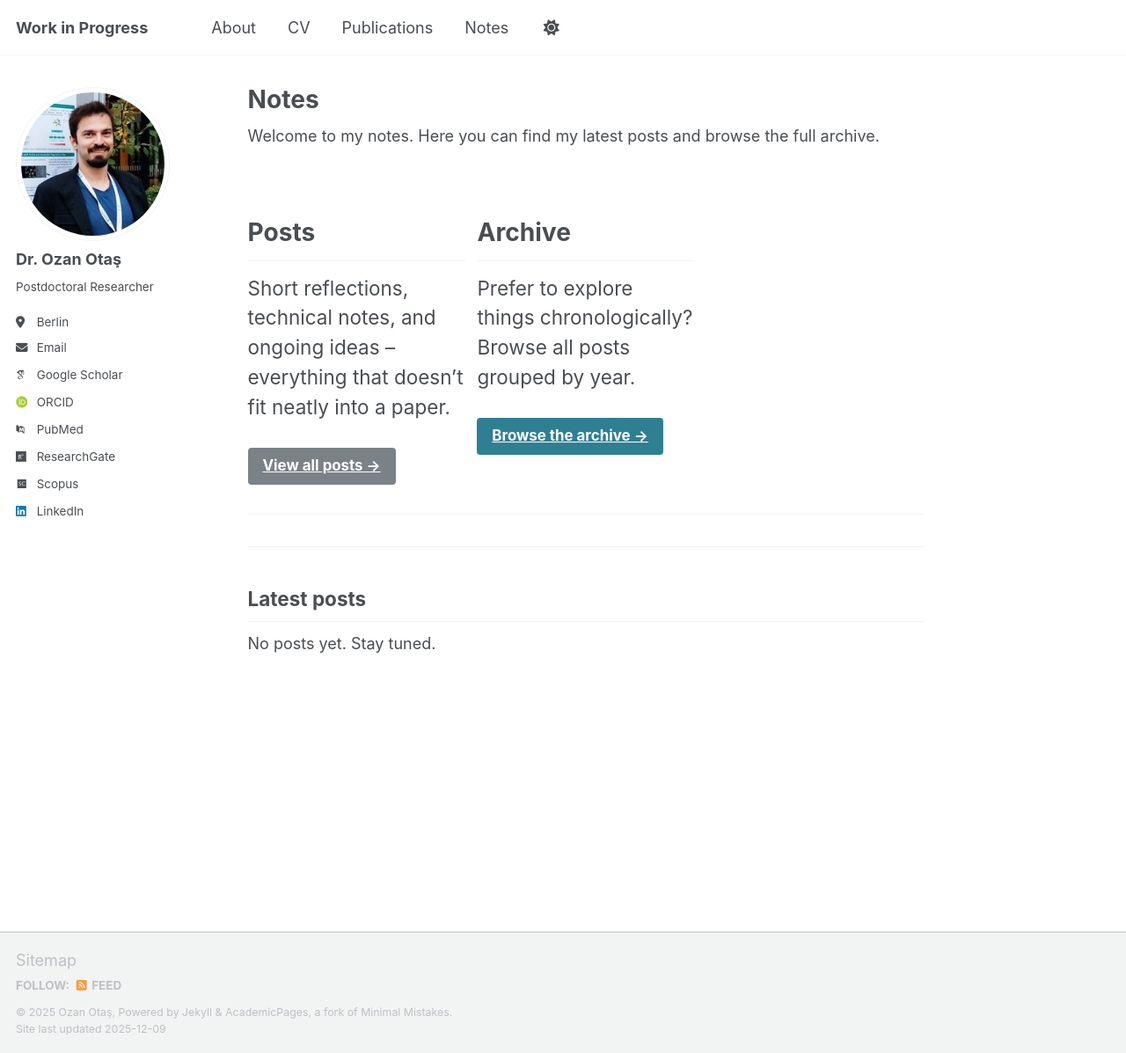
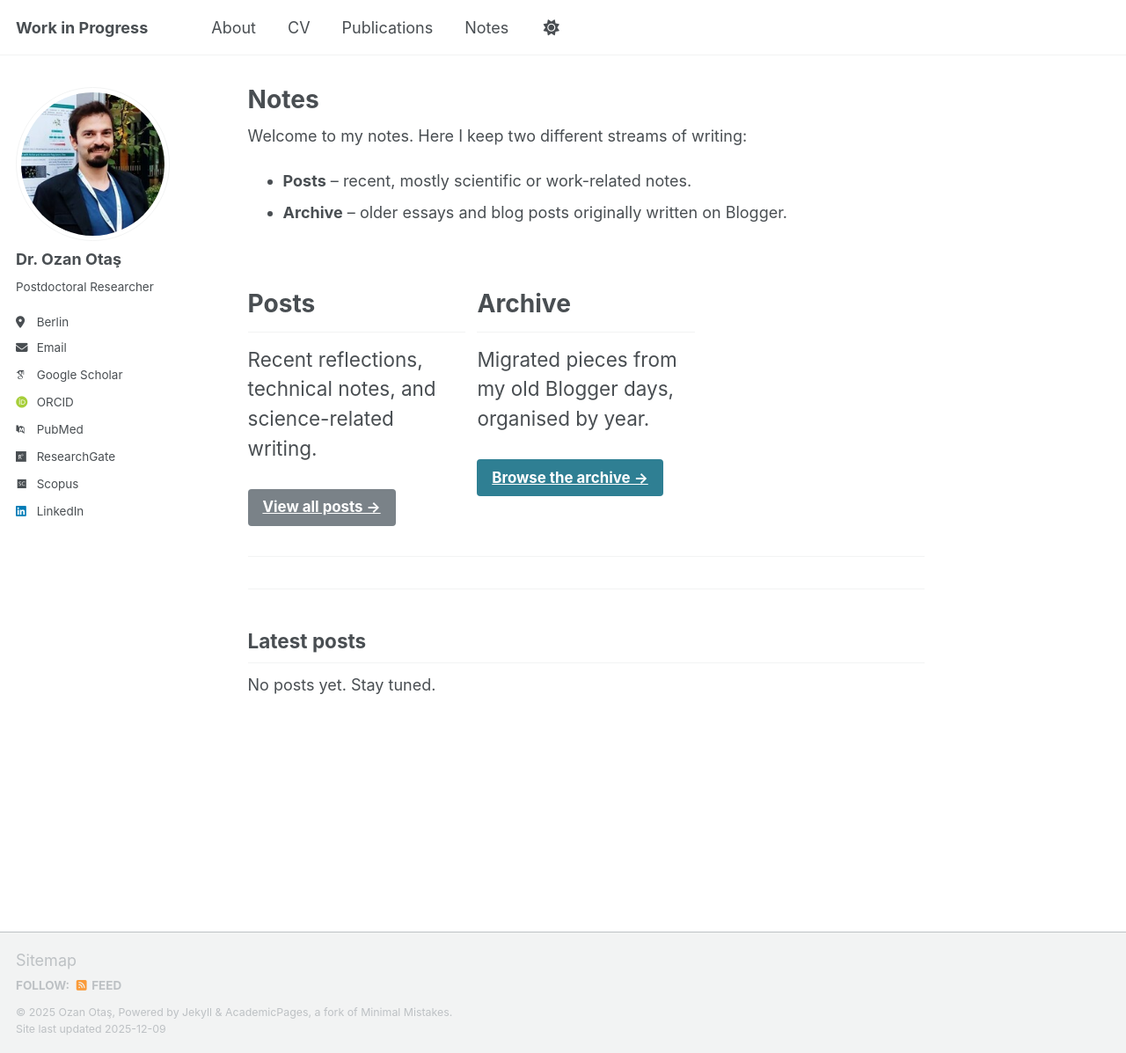
Before and after one commit to OzanOtas/ozanotas.github.io, a Jekyll site: the page built from _pages/notes.md, in a window 1280 px wide and 1197 px high. Shown: the whole window at 88% size. Built offline with Jekyll 4.4.1, drawn with Linux system fonts in a browser that asks for light colours; some web fonts are replaced; a script that is not in the unit is left out.

Commit message:
Revise notes page content and descriptions
Updated the introduction and descriptions for Posts and Archive sections.

```diff
--- a/_pages/notes.md
+++ b/_pages/notes.md
@@ -5,15 +5,17 @@ permalink: /notes/
 author_profile: true
 ---
 
-Welcome to my notes. Here you can find my latest posts and browse the full archive.
+Welcome to my notes. Here I keep two different streams of writing:
+
+- **Posts** – recent, mostly scientific or work-related notes.
+- **Archive** – older essays and blog posts originally written on Blogger.
 
 <div class="feature__wrapper">
 
   <div class="feature__item">
     <h2>Posts</h2>
     <p>
-      Short reflections, technical notes, and ongoing ideas –
-      everything that doesn’t fit neatly into a paper.
+      Recent reflections, technical notes, and science-related writing.
     </p>
     <p>
       <a class="btn btn--primary" href="{{ '/posts/' | relative_url }}">
@@ -25,8 +27,7 @@ Welcome to my notes. Here you can find my latest posts and browse the full archi
   <div class="feature__item">
     <h2>Archive</h2>
     <p>
-      Prefer to explore things chronologically?
-      Browse all posts grouped by year.
+      Migrated pieces from my old Blogger days, organised by year.
     </p>
     <p>
       <a class="btn btn--info" href="{{ '/archive/' | relative_url }}">
```
